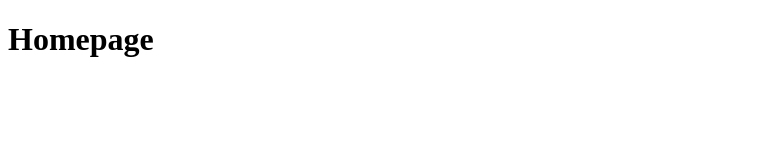
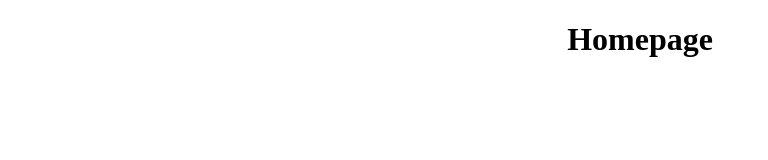
Before and after one commit to DBereznak/homepage, a website: page index.html in a window 1280 px wide. Shown: the whole page, without its empty margins (0-768 px from the left). Drawn offline with Linux system fonts and the light colour scheme.

Commit message:
added styles folder

```diff
--- a/index.html
+++ b/index.html
@@ -2,7 +2,8 @@
 <html lang="en">
 <head>
     <meta charset="UTF-8">
-    <title>Title</title>
+    <link rel="stylesheet" href="style/main.css">
+    <title>Homepage</title>
 </head>
 <body>
 <h1>Homepage</h1>
--- a/package.json
+++ b/package.json
@@ -15,5 +15,8 @@
   "bugs": {
     "url": "https://github.com/DBereznak/homepage/issues"
   },
-  "homepage": "https://github.com/DBereznak/homepage#readme"
+  "homepage": "https://github.com/DBereznak/homepage#readme",
+  "dependencies": {
+  }
+
 }
--- /dev/null
+++ b/style/main.scss
@@ -0,0 +1,9 @@
+/* complieDest = ./main.css */
+
+body{
+  padding: 0;
+  margin: 0;
+}
+h1{
+  text-align: center;
+}
```
Also changed, not shown: style/main.css (added).
